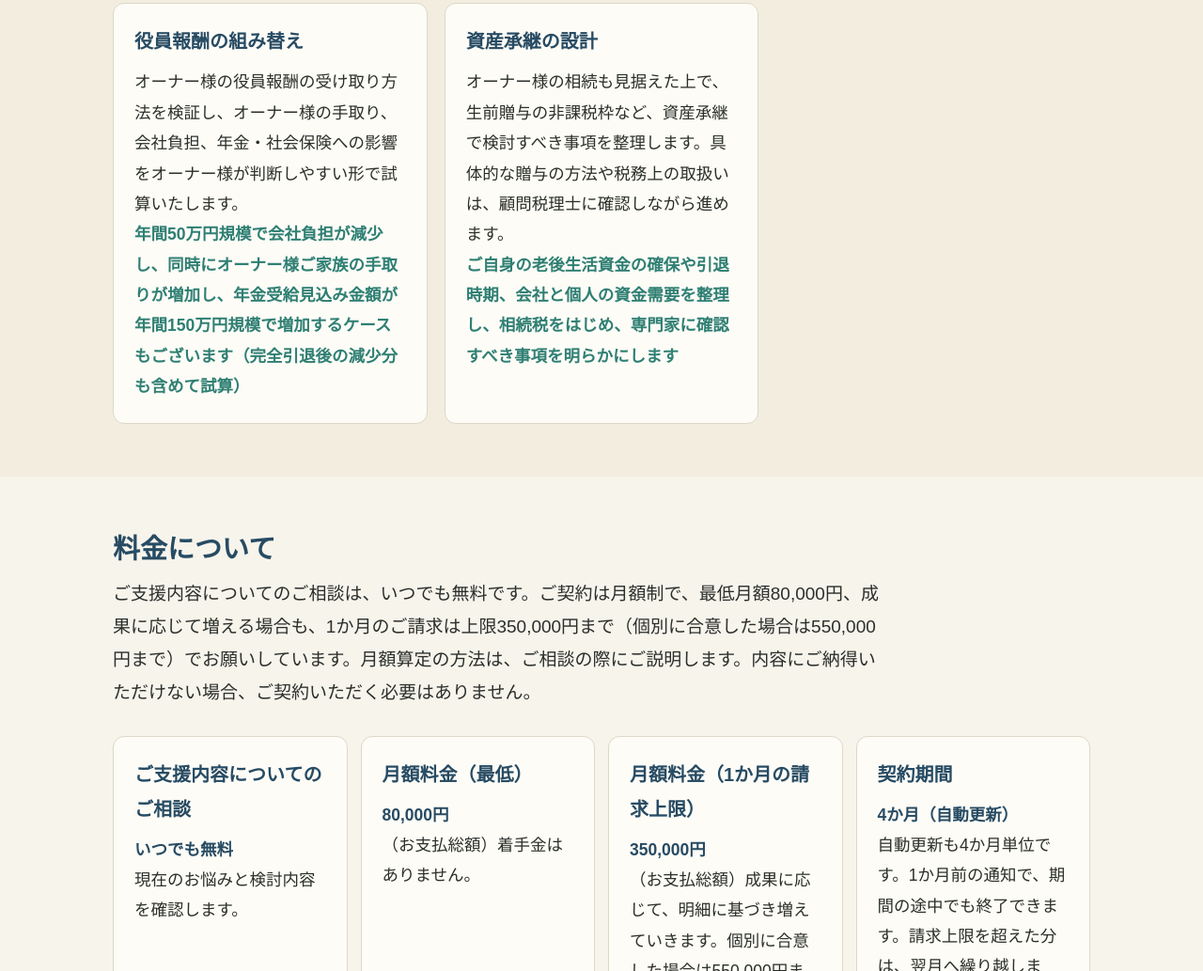
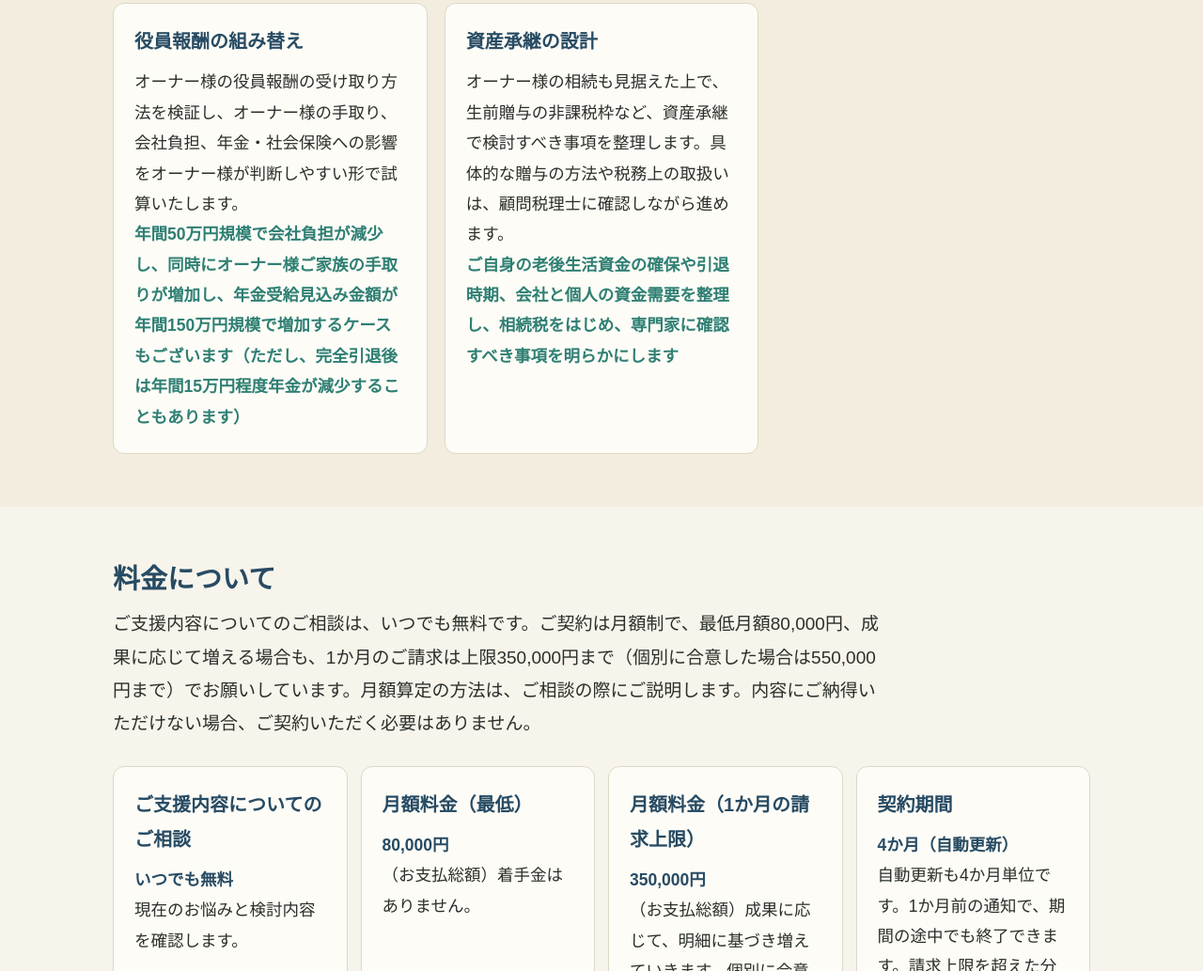
Before and after one commit to keisuikai-mp/keisuikai-mp.github.io, a plain HTML site: page index.html in a window 1280 px wide. Shown: the part 2524-3557 px from the top of the page at 94% size. Drawn offline with Linux system fonts and the light colour scheme.

Commit message:
微調整

```diff
--- a/index.html
+++ b/index.html
@@ -205,7 +205,7 @@
       <div class="card">
         <h3>役員報酬の組み替え</h3>
         <p>オーナー様の役員報酬の受け取り方法を検証し、オーナー様の手取り、会社負担、年金・社会保険への影響をオーナー様が判断しやすい形で試算いたします。</p>
-        <p class="case-effect">年間50万円規模で会社負担が減少し、同時にオーナー様ご家族の手取りが増加し、年金受給見込み金額が年間150万円規模で増加するケースもございます（完全引退後の減少分も含めて試算）</p>
+        <p class="case-effect">年間50万円規模で会社負担が減少し、同時にオーナー様ご家族の手取りが増加し、年金受給見込み金額が年間150万円規模で増加するケースもございます（ただし、完全引退後は年間15万円程度年金が減少することもあります）</p>
       </div>
       <div class="card">
         <h3>資産承継の設計</h3>
```
